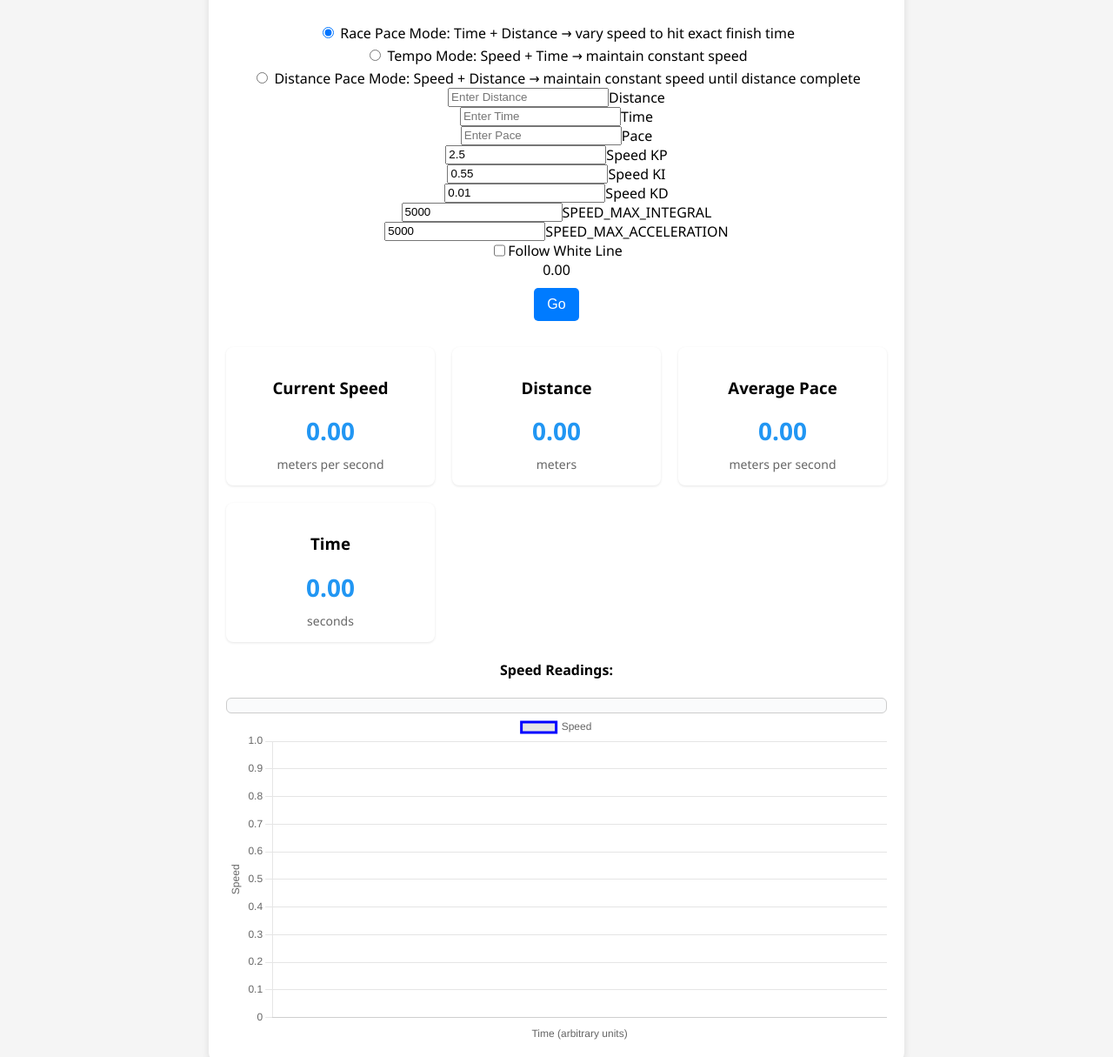
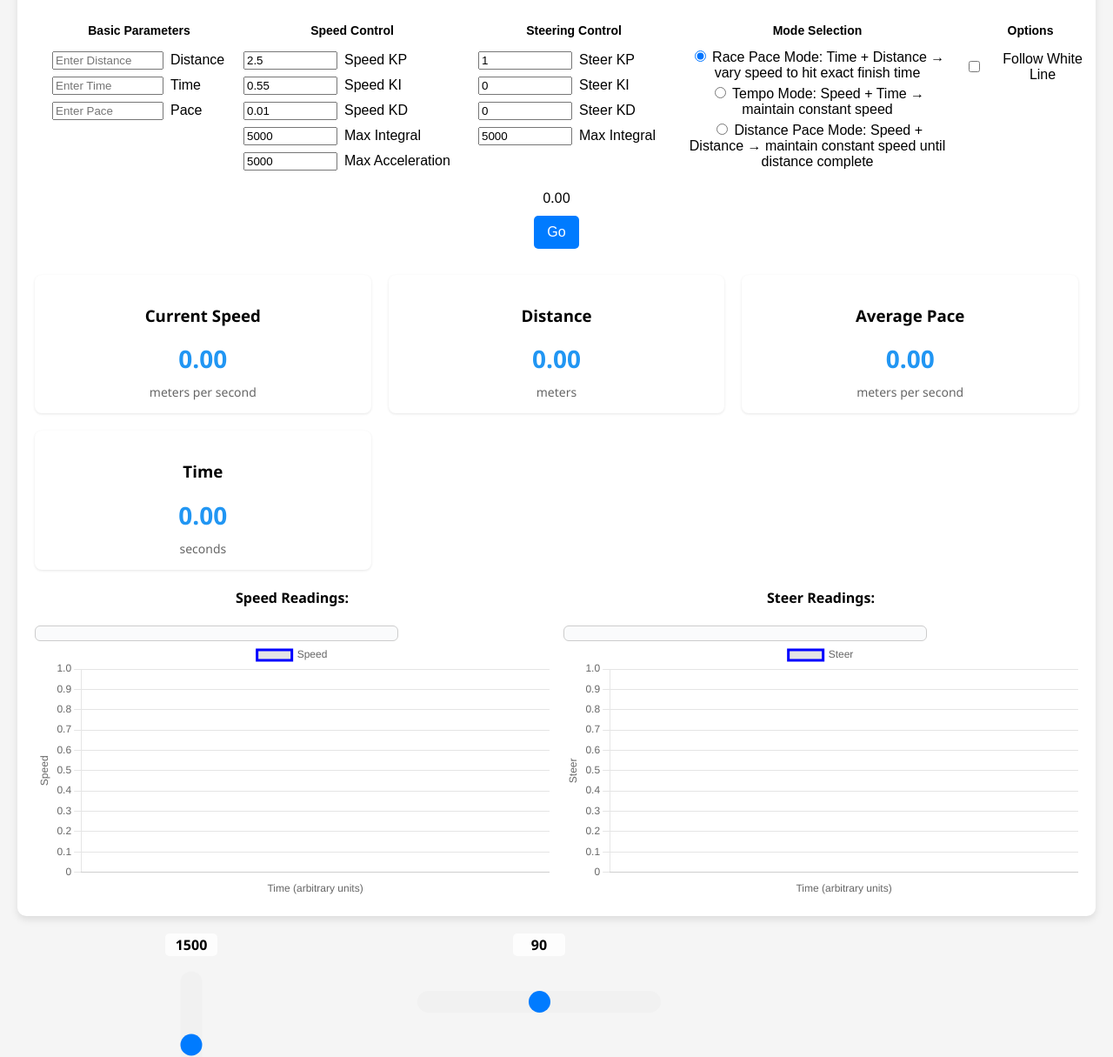
Before and after one commit to smith15973/Rabbit, a website with bundled scripts: page web/public/index.html in a window 1280 px wide. Shown: the part 239-1454 px from the top of the page at 87% size. Built offline with nearby package versions, Linux system fonts and the light colour scheme.

Commit message:
reformatted page. added visual for steering. partially working

```diff
--- a/web/public/index.html
+++ b/web/public/index.html
@@ -19,8 +19,86 @@
         <button id="connectBtn">Connect to ESP32</button>
         <button id="disconnectBtn" disabled>Disconnect</button>
 
-        <div class="controls" id="pacerDiv">
-            <div style="display: flex; flex-direction: column; gap: 4px;">
+        <div id="pacerDiv" style="display: flex; gap: 20px; padding: 20px; font-family: Arial, sans-serif;">
+
+            <!-- Basic Parameters Section -->
+            <div style="display: flex; flex-direction: column; gap: 8px; min-width: 200px;">
+                <h3 style="margin: 0 0 8px 0; font-size: 14px; font-weight: bold;">Basic Parameters</h3>
+                <div style="display: flex; align-items: center; gap: 8px;">
+                    <input type="number" name="distance" id="distanceInput" placeholder="Enter Distance" step="0.01"
+                        style="width: 120px;">
+                    <label for="distanceInput">Distance</label>
+                </div>
+                <div style="display: flex; align-items: center; gap: 8px;">
+                    <input type="number" name="time" id="timeInput" placeholder="Enter Time" step="0.01"
+                        style="width: 120px;">
+                    <label for="timeInput">Time</label>
+                </div>
+                <div style="display: flex; align-items: center; gap: 8px;">
+                    <input type="number" name="pace" id="paceInput" placeholder="Enter Pace" step="0.01"
+                        style="width: 120px;">
+                    <label for="paceInput">Pace</label>
+                </div>
+            </div>
+
+            <!-- Speed Control Section -->
+            <div style="display: flex; flex-direction: column; gap: 8px; min-width: 250px;">
+                <h3 style="margin: 0 0 8px 0; font-size: 14px; font-weight: bold;">Speed Control</h3>
+                <div style="display: flex; align-items: center; gap: 8px;">
+                    <input type="number" name="speedKP" id="speedKPInput" placeholder="Enter Speed KP" step="0.001"
+                        value="10.000" style="width: 100px;">
+                    <label for="speedKPInput">Speed KP</label>
+                </div>
+                <div style="display: flex; align-items: center; gap: 8px;">
+                    <input type="number" name="speedKI" id="speedKIInput" placeholder="Enter Speed KI" step="0.001"
+                        value="0" style="width: 100px;">
+                    <label for="speedKIInput">Speed KI</label>
+                </div>
+                <div style="display: flex; align-items: center; gap: 8px;">
+                    <input type="number" name="speedKD" id="speedKDInput" placeholder="Enter Speed KD" step="0.001"
+                        value="3" style="width: 100px;">
+                    <label for="speedKDInput">Speed KD</label>
+                </div>
+                <div style="display: flex; align-items: center; gap: 8px;">
+                    <input type="number" name="SPEED_MAX_INTEGRAL" id="SPEED_MAX_INTEGRALInput"
+                        placeholder="Enter SPEED_MAX_INTEGRAL" step="0.001" value="200" style="width: 100px;">
+                    <label for="SPEED_MAX_INTEGRAL">Max Integral</label>
+                </div>
+                <div style="display: flex; align-items: center; gap: 8px;">
+                    <input type="number" name="SPEED_MAX_ACCELERATION" id="SPEED_MAX_ACCELERATIONInput"
+                        placeholder="Enter SPEED_MAX_ACCELERATION" step="0.001" value="50" style="width: 100px;">
+                    <label for="SPEED_MAX_ACCELERATION">Max Acceleration</label>
+                </div>
+            </div>
+
+            <!-- Steering Control Section -->
+            <div style="display: flex; flex-direction: column; gap: 8px; min-width: 220px;">
+                <h3 style="margin: 0 0 8px 0; font-size: 14px; font-weight: bold;">Steering Control</h3>
+                <div style="display: flex; align-items: center; gap: 8px;">
+                    <input type="number" name="steerKP" id="steerKPInput" placeholder="Enter Steer KP" step="0.001"
+                        value="10.000" style="width: 100px;">
+                    <label for="steerKPInput">Steer KP</label>
+                </div>
+                <div style="display: flex; align-items: center; gap: 8px;">
+                    <input type="number" name="steerKI" id="steerKIInput" placeholder="Enter Steer KI" step="0.001"
+                        value="0" style="width: 100px;">
+                    <label for="steerKIInput">Steer KI</label>
+                </div>
+                <div style="display: flex; align-items: center; gap: 8px;">
+                    <input type="number" name="steerKD" id="steerKDInput" placeholder="Enter Steer KD" step="0.001"
+                        value="3" style="width: 100px;">
+                    <label for="steerKDInput">Steer KD</label>
+                </div>
+                <div style="display: flex; align-items: center; gap: 8px;">
+                    <input type="number" name="STEER_MAX_INTEGRAL" id="STEER_MAX_INTEGRALInput"
+                        placeholder="Enter STEER_MAX_INTEGRAL" step="0.001" value="200" style="width: 100px;">
+                    <label for="STEER_MAX_INTEGRAL">Max Integral</label>
+                </div>
+            </div>
+
+            <!-- Mode Selection Section -->
+            <div style="display: flex; flex-direction: column; gap: 4px; min-width: 300px;">
+                <h3 style="margin: 0 0 8px 0; font-size: 14px; font-weight: bold;">Mode Selection</h3>
                 <div>
                     <input type="radio" name="mode" id="raceModeRadio" value="RACE" checked />
                     <label for="raceModeRadio">Race Pace Mode: Time + Distance → vary speed to hit exact finish
@@ -32,55 +110,24 @@
                 </div>
                 <div>
                     <input type="radio" name="mode" id="distanceModeRadio" value="DISTANCE_PACE" />
-                    <label for="distanceModeRadio">Distance Pace Mode: Speed + Distance → maintain constant speed until
-                        distance complete</label>
+                    <label for="distanceModeRadio">Distance Pace Mode: Speed + Distance → maintain constant speed
+                        until distance complete</label>
                 </div>
             </div>
 
-            <div style="display: flex;">
-                <input type="number" name="distance" id="distanceInput" placeholder="Enter Distance" step="0.01">
-                <label for="distance">Distance</label>
-            </div>
-            <div style="display: flex;">
-                <input type="number" name="time" id="timeInput" placeholder="Enter Time" step="0.01">
-                <label for="time">Time</label>
-            </div>
-            <div style="display: flex;">
-                <input type="number" name="pace" id="paceInput" placeholder="Enter Pace" step="0.01">
-                <label for="pace">Pace</label>
-            </div>
-
-            <div style="display: flex;">
-                <input type="number" name="speedKP" id="speedKPInput" placeholder="Enter Speed KP" step="0.001" value="10.000">
-                <label for="speedKPInput">Speed KP</label>
-            </div>
-            <div style="display: flex;">
-                <input type="number" name="speedKI" id="speedKIInput" placeholder="Enter Speed KI" step="0.001" value="0">
-                <label for="speedKIInput">Speed KI</label>
-            </div>
-            <div style="display: flex;">
-                <input type="number" name="speedKD" id="speedKDInput" placeholder="Enter Speed KD" step="0.001" value="3">
-                <label for="speedKDInput">Speed KD</label>
-            </div>
-            <div style="display: flex;">
-                <input type="number" name="SPEED_MAX_INTEGRAL" id="SPEED_MAX_INTEGRALInput" placeholder="Enter SPEED_MAX_INTEGRAL" step="0.001" value="200">
-                <label for="SPEED_MAX_INTEGRAL">SPEED_MAX_INTEGRAL</label>
-            </div>
-            <div style="display: flex;">
-                <input type="number" name="SPEED_MAX_ACCELERATION" id="SPEED_MAX_ACCELERATIONInput" placeholder="Enter SPEED_MAX_ACCELERATION" step="0.001" value="50">
-                <label for="SPEED_MAX_ACCELERATION">SPEED_MAX_ACCELERATION</label>
-            </div>
-
-
-            <div style="display: flex;">
+            <!-- Options Section -->
+            <div style="display: flex; flex-direction: column; gap: 8px; min-width: 150px;">
+                <h3 style="margin: 0 0 8px 0; font-size: 14px; font-weight: bold;">Options</h3>
+                <div style="display: flex; align-items: center; gap: 8px;">
                     <input type="checkbox" id="whiteLineToggle" />
                     <label for="whiteLineToggle">Follow White Line</label>
                 </div>
-
+            </div>
+        </div>
         <div id="currentTime">0.00</div>
         <button id="startToggleButton">Go</button>
 
-        </div>
+
 
         <div class="metrics">
             <div class="metric-card">
@@ -108,22 +155,29 @@
             </div>
 
         </div>
+        <div style="display: flex; flex-direction: row; gap: 16px;">
+    <div style="flex: 1;">
         <div>
-            <h4>Speed Readings: </h4>
-            <div id="speedReadingsDisplay" style="display: flex; flex-wrap: wrap; max-width: 100%; max-height: 300px; overflow: auto; border: 1px solid #ccc; padding: 8px; border-radius: 6px; background: #fafbfc;"></div>
-
+            <h4>Speed Readings:</h4>
+            <div id="speedReadingsDisplay"
+                 style="display: flex; flex-wrap: wrap; max-width: 400px; max-height: 200px; overflow: auto; border: 1px solid #ccc; padding: 8px; border-radius: 6px; background: #fafbfc;">
             </div>
-            <canvas id="speedChart" width="800" height="400"></canvas>
+        </div>
+        <canvas id="speedChart" width="400" height="200"></canvas>
+    </div>
+    <div style="flex: 1;">
+        <div>
+            <h4>Steer Readings:</h4>
+            <div id="steerReadingsDisplay"
+                 style="display: flex; flex-wrap: wrap; max-width: 400px; max-height: 200px; overflow: auto; border: 1px solid #ccc; padding: 8px; border-radius: 6px; background: #fafbfc;">
+            </div>
+        </div>
+        <canvas id="steerChart" width="400" height="200"></canvas>
+    </div>
+</div>
     </div>
 
     <div class="controls" id="controlsDiv">
-            <h2>RC-Style Controls</h2>
-            <p>Left stick controls forward/backward, right stick controls left/right</p>
-
-            <div class="visual-indicator">
-                <div class="indicator-crosshair"></div>
-                <div id="indicatorDot" class="indicator-dot"></div>
-            </div>
 
         <div class="sliders-row">
             <div class="slider-container">
@@ -141,12 +195,6 @@
             </div>
         </div>
 
-
-
-            <div class="control-info">
-                <p><small>Values are sent continuously as you move the sliders. Sliders return to center (0) when
-                        released.</small></p>
-            </div>
     </div>
 
     <button id="manualToggle">Switch to Manual Control</button>
--- a/web/public/javascripts/app.js
+++ b/web/public/javascripts/app.js
@@ -28,7 +28,9 @@ const distanceDisplay = document.getElementById('distance');
 const averagePaceDisplay = document.getElementById('average-pace');
 const timeDisplay = document.getElementById('time');
 const speedReadingsDisplay = document.getElementById('speedReadingsDisplay');
+const steerReadingsDisplay = document.getElementById('steerReadingsDisplay');
 let speedReadings = [];
+let steerReadings = [];
 
 const speedKP = 2.5;
 const speedKI = 0.55;
@@ -42,9 +44,20 @@ document.getElementById("speedKDInput").value = speedKD;
 document.getElementById("SPEED_MAX_INTEGRALInput").value = SPEED_MAX_INTEGRAL;
 document.getElementById("SPEED_MAX_ACCELERATIONInput").value = SPEED_MAX_ACCELERATION;
 
+const steerKP = 1;
+const steerKI = 0.0;
+const steerKD = 0.00;
+const STEER_MAX_INTEGRAL = 5000
 
-const ctx = document.getElementById('speedChart').getContext('2d');
-let speedChart = new Chart(ctx, {
+
+document.getElementById("steerKPInput").value = steerKP;
+document.getElementById("steerKIInput").value = steerKI;
+document.getElementById("steerKDInput").value = steerKD;
+document.getElementById("STEER_MAX_INTEGRALInput").value = STEER_MAX_INTEGRAL;
+
+
+const ctxSpeed = document.getElementById('speedChart').getContext('2d');
+let speedChart = new Chart(ctxSpeed, {
     type: 'line',
     data: {
         labels: [],
@@ -69,6 +82,38 @@ let speedChart = new Chart(ctx, {
                 title: {
                     display: true,
                     text: 'Speed'
+                }
+            }
+        }
+    }
+});
+
+const ctxSteer = document.getElementById('steerChart').getContext('2d');
+let steerChart = new Chart(ctxSteer, {
+    type: 'line',
+    data: {
+        labels: [],
+        datasets: [{
+            label: 'Steer',
+            data: [],
+            borderColor: 'blue',
+            fill: false,
+            tension: 0.1,
+            pointRadius: 0
+        }]
+    },
+    options: {
+        scales: {
+            x: {
+                title: {
+                    display: true,
+                    text: 'Time (arbitrary units)'
+                }
+            },
+            y: {
+                title: {
+                    display: true,
+                    text: 'Steer'
                 }
             }
         }
@@ -156,6 +201,14 @@ export function updateDataState(newData) {
     if (newData.time && typeof newData.time.value === 'number' && newData.time.value >= 0) {
         elapsedTime.value = convertToSeconds(newData.time.value, newData.time.unit || "seconds");
         elapsedTime.unit = "seconds";
+    }
+    if (newData.steeringError && typeof newData.steeringError === 'number') {
+        steerReadings.push(currentSpeed.value)
+        steerReadingsDisplay.innerHTML = steerReadings;
+        // Update the chart
+        steerChart.data.labels = steerReadings.map((_, index) => index);
+        steerChart.data.datasets[0].data = steerReadings;
+        steerChart.update();
     }
     updateDataDisplay();
 }
@@ -423,6 +476,7 @@ startToggleButton.addEventListener('click', function () {
         running = !running;
         startToggleButton.innerText = running ? "STOP" : "GO";
         speedReadings = running ? [] : speedReadings
+        steerReadings = running ? [] : steerReadings
 
         const data = JSON.stringify({
             type: "running",
@@ -437,10 +491,10 @@ startToggleButton.addEventListener('click', function () {
             speedKD: document.getElementById("speedKIInput")?.value || speedKD,
             SPEED_MAX_INTEGRAL: document.getElementById("SPEED_MAX_INTEGRALInput")?.value || SPEED_MAX_INTEGRAL,
             SPEED_MAX_ACCELERATION: document.getElementById("SPEED_MAX_ACCELERATIONInput")?.value || SPEED_MAX_ACCELERATION,
-            steerKP: 1,
-            steerKI: 0,
-            steerKD: 0,
-            STEER_MAX_INTEGRAL: 20,
+            steerKP: document.getElementById("steerKPInput")?.value || steerKP,
+            steerKI: document.getElementById("steerKDInput")?.value || steerKI,
+            steerKD: document.getElementById("steerKIInput")?.value || steerKD,
+            STEER_MAX_INTEGRAL: document.getElementById("STEER_MAX_INTEGRALInput")?.value || STEER_MAX_INTEGRAL,
         });
 
         sendCommand(data, log, true);
--- a/web/public/styles/app.css
+++ b/web/public/styles/app.css
@@ -1,6 +1,6 @@
 body {
     font-family: 'Segoe UI', Tahoma, Geneva, Verdana, sans-serif;
-    max-width: 800px;
+    max-width: 100%;
     margin: 0 auto;
     padding: 20px;
     text-align: center;
```
Also changed, not shown: 5 other files. Lines whose indentation alone changed are shown as unchanged.
